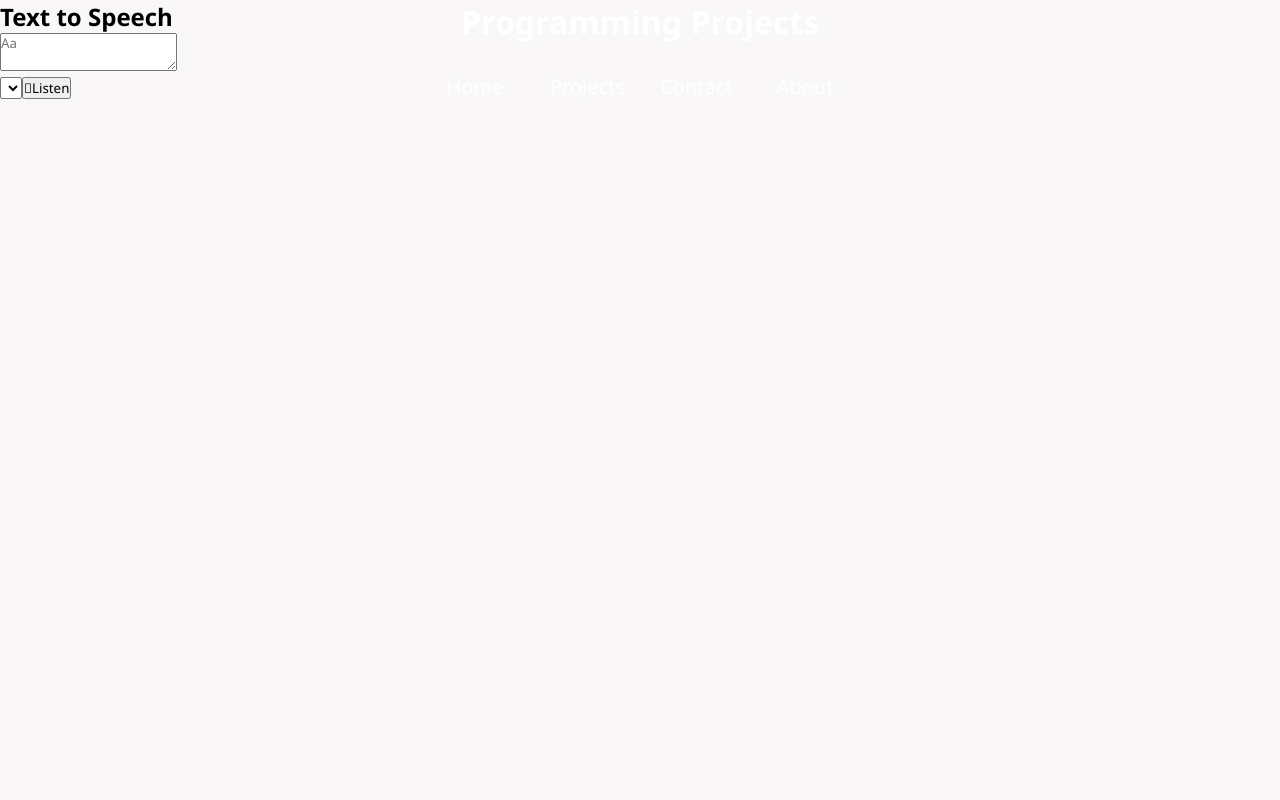
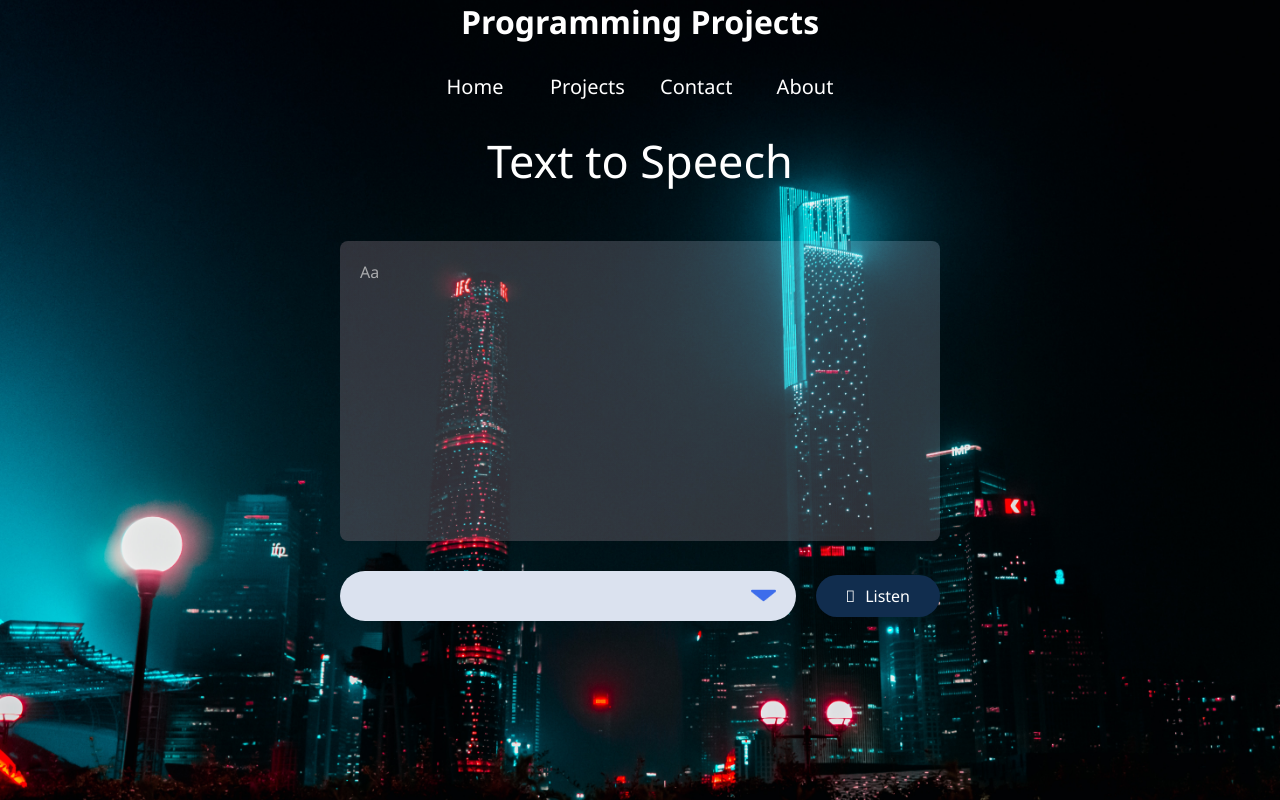
Before and after one commit to MoonbamiOfficial/program-projects, a React (Vite) app: page /projects/tts in a window 1280 px wide. Built offline with nearby package versions, Linux system fonts and the light colour scheme.

Commit message:
feat: add styles to content

```diff
--- a/src/pages/projects/text-to-speech/style.scss
+++ b/src/pages/projects/text-to-speech/style.scss
@@ -0,0 +1,73 @@
+
+.text-to-speech-section {
+  position: relative;
+  background-image: url("../../../assets/images/pexels-irina-iriser-1366957.jpg");
+  background-position: center;
+  background-size: cover;
+  background-color: black;
+  color: var(--white);
+  width: 100vw;
+  height: 100vh;
+  display: flex;
+  justify-content: center;
+  align-items: center;
+  flex-direction: column;
+  h1 {
+    font-size: 45px;
+    font-weight: 500;
+    margin: -50px 0 50px 0;
+  }
+  #input-area {
+    width: 600px;
+    height: 300px;
+    background: linear-gradient(45deg, rgba(255, 187, 199, 0.2), rgba(209, 230, 255, 0.2));
+    font-size: 1rem;
+    color: var(--white);
+    border: none;
+    outline: 0;
+    padding: 20px;
+    border-radius: 8px;
+    resize: none;
+    margin-bottom: 30px;
+    &::placeholder {
+      color: rgba(221, 221, 221, 0.7);
+    }
+  }
+  .row {
+    width: 600px;
+    display: flex;
+    align-items: center;
+    gap: 20px;
+    .listen-btn {
+      display: flex;
+      align-items: center;
+      background-color: var(--space-cadet);
+      color: var(--white);
+      font-size: 1rem;
+      padding: 10px 30px;
+      border-radius: 35px;
+      border: 0;
+      outline: 0;
+      cursor: pointer;
+      .fa-play {
+        margin-right: 10px;
+      }
+    }
+    #voices {
+      position: relative;
+      flex: 1;
+      color: var(--white);
+      background-color: var(--azureish-white);
+      height: 50px;
+      padding: 0 20px;
+      outline: 0;
+      border: 0;
+      border-radius: 35px;
+      appearance: none;
+      background-image: url("../../../assets/images/png/down-arrow.png");
+      background-repeat: no-repeat;
+      background-size: 25px;
+      background-position: calc(100% - 20px);
+    }
+  }
+}
```
Also changed, not shown: src/assets/images/png/down-arrow.png (added).
